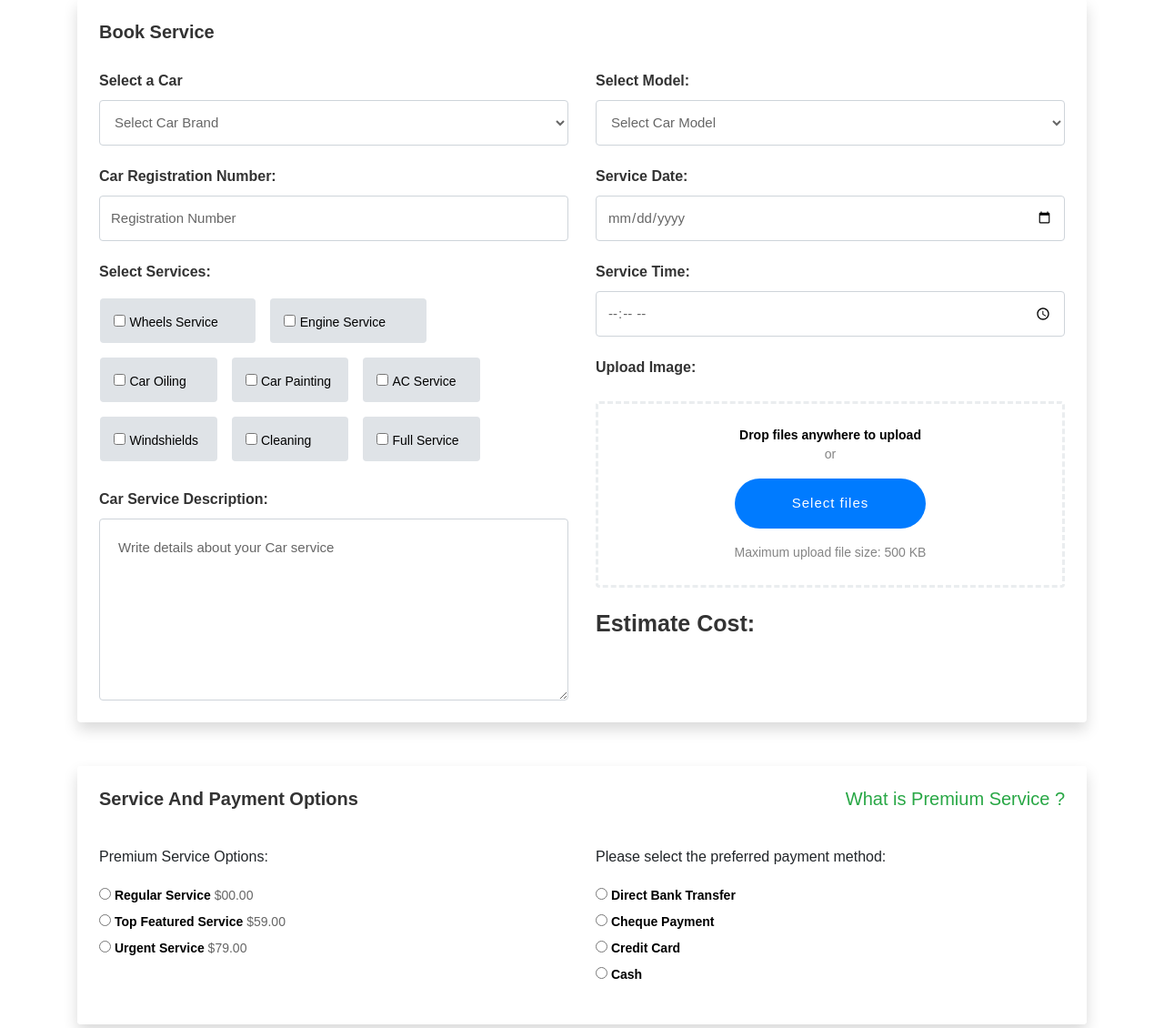
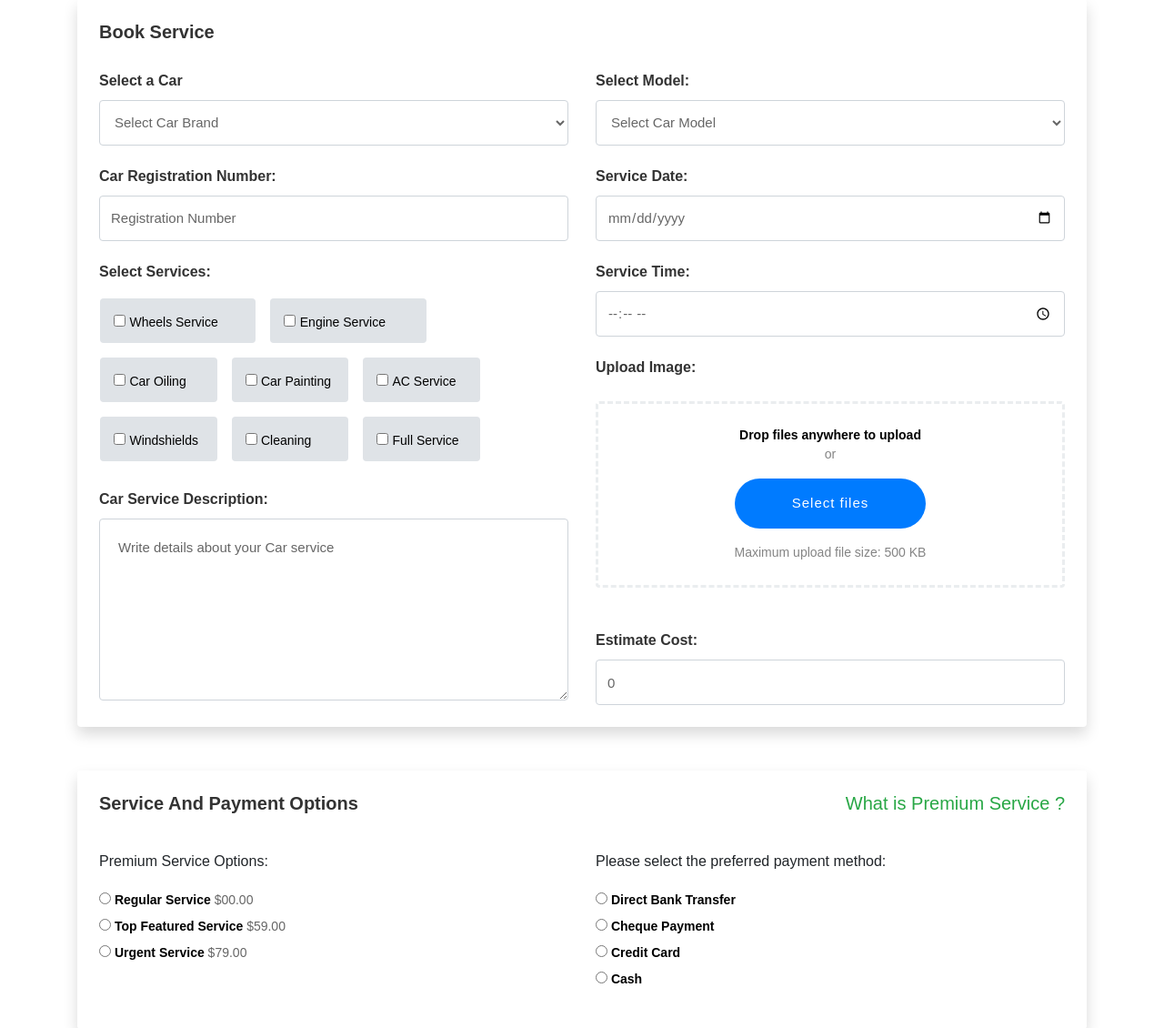
Before and after one commit to xxiamdsk/Vehicle-Resale-and-Service, a PHP site: page /service.php in a window 1280 px wide. Shown: the part 1201-2331 px from the top of the page at 91% size. Run offline with PHP 8.4, Linux system fonts and the light colour scheme; some libraries are stand-ins or nearby versions; some web fonts are replaced.

Commit message:
estimated cost update

```diff
--- a/service.php
+++ b/service.php
@@ -499,11 +499,39 @@ $conn= new mysqli($servername, $username, $password, $dbname);
                   <input type="file" class="form-control-file d-none" id="file-upload" name="file">
                 </label>
               </div>
-              <h2>Estimate Cost:</h2>
-              <h4 id="cost"></h4>
+              <h6 class="font-weight-bold pt-4 pb-1" >Estimate Cost:</h6>
+              <input type="text" class="form-control rounded bg-white" value="0" id="cost" >
             </div>
           </div>
         </fieldset>
+
+        <!-- script code for cost calculation according to service selected -->
+        <script>
+          var checkboxes = document.querySelectorAll('input[type="checkbox"]');
+          var cost = 0;
+
+          checkboxes.forEach(function (checkbox) {
+            checkbox.addEventListener('change', function () {
+              // if checked add to cost else subtract except for main checkbox
+              if (checkbox.checked && checkbox.id !== 'mainCheckbox') {
+                cost += 1000;
+              }
+              else if (!checkbox.checked) {
+                cost -= 1000;
+              }
+
+              if (checkbox.id === 'mainCheckbox' && checkbox.checked) {
+                cost = 5000;
+              }
+              if (checkbox.id === 'mainCheckbox' && !checkbox.checked) {
+                cost = 0;
+              }
+
+
+              document.getElementById('cost').value = cost;
+            });
+          });
+        </script>
 
 
 
```
